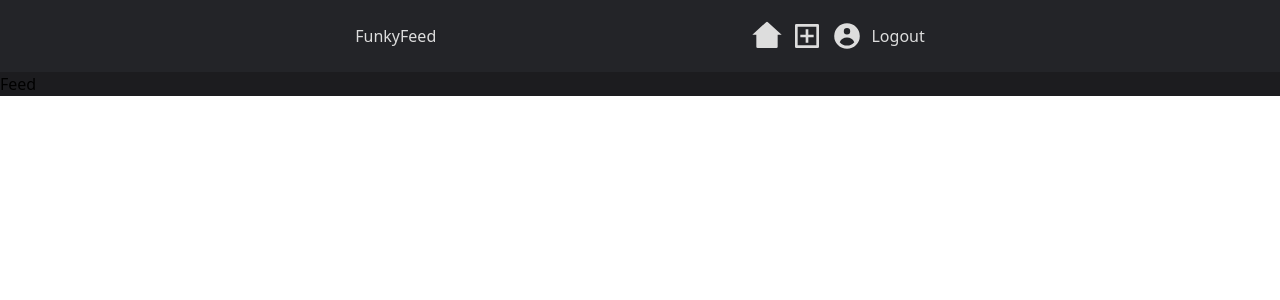
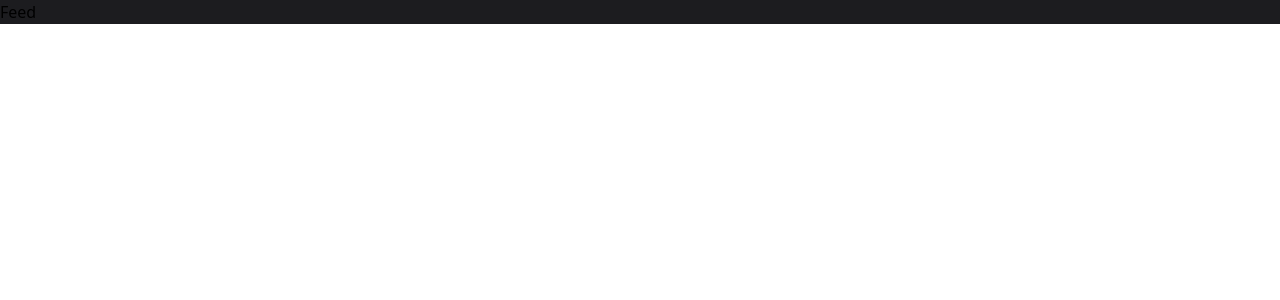
Before and after one commit to ConnerFoster/wonderwall, a React (Create React App) app in the folder frontend/: page / in a window 1280 px wide. Shown: the top 300 px of the page. Built offline with nearby package versions, Linux system fonts and the light colour scheme.

Commit message:
Add search slice

```diff
--- a/frontend/src/App.js
+++ b/frontend/src/App.js
@@ -3,7 +3,6 @@ import Feed from './pages/Feed'
 import Login from './pages/Login'
 import Register from './pages/Register'
 import Profile from './pages/Profile'
-import Header from './components/Header'
 import NewPost from './pages/NewPost'
 import { ToastContainer } from 'react-toastify'
 import 'react-toastify/dist/ReactToastify.css'
@@ -13,7 +12,6 @@ function App() {
     <>
       <Router>
         <div className='bg-[#1c1c1f]'>
-          <Header />
           <Routes>
             <Route path='/' element={<Feed />} />
             <Route path='/login' element={<Login />} />
--- a/frontend/src/app/store.js
+++ b/frontend/src/app/store.js
@@ -1,6 +1,8 @@
 import { configureStore } from '@reduxjs/toolkit'
 import authReducer from '../features/auth/authSlice'
+import postReducer from '../features/posts/postSlice'
+import searchReducer from '../features/search/searchSlice'
 
 export const store = configureStore({
-  reducer: { auth: authReducer },
+  reducer: { auth: authReducer, post: postReducer, search: searchReducer },
 })
```
